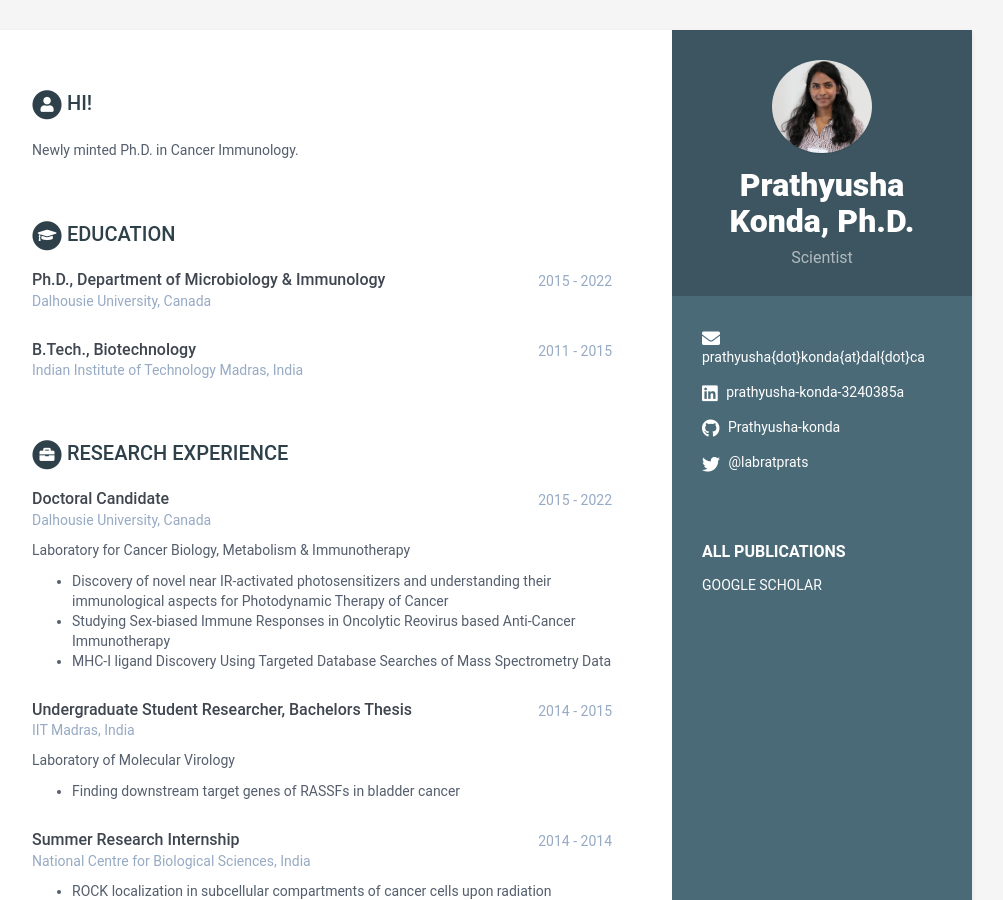
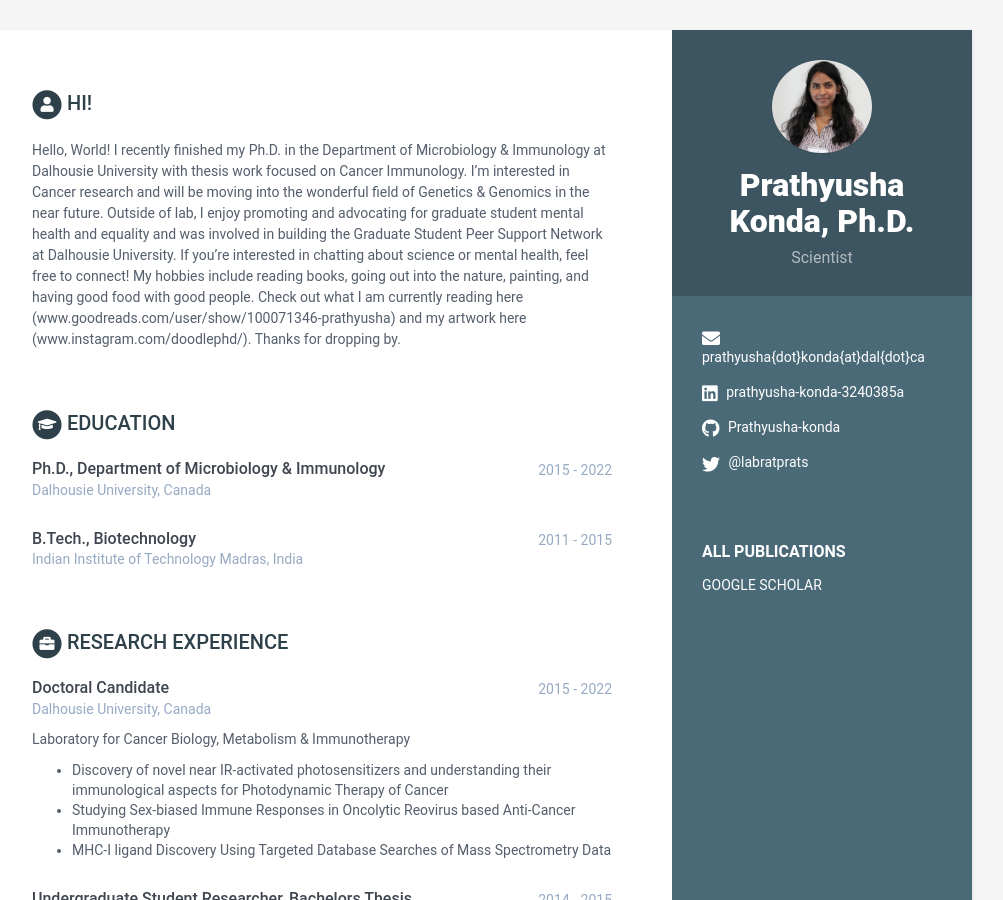
Before and after one commit to Prathyusha-konda/Website, a Jekyll site: the page built from index.html, in a window 1280 px wide and 900 px high. Shown: the whole window, without its empty margins (168-1171 px from the left). Built offline with Jekyll 4.4.1, drawn with Linux system fonts in a browser that asks for light colours.

Commit message:
Update data.yml

```diff
--- a/_data/data.yml
+++ b/_data/data.yml
@@ -22,7 +22,7 @@ sidebar:
 career-profile:
     title: Hi!
     summary: |
-      Newly minted Ph.D. in Cancer Immunology.
+      Hello, World! I recently finished my Ph.D. in the Department of Microbiology & Immunology at Dalhousie University with thesis work focused on Cancer Immunology. I'm interested in Cancer research and will be moving into the wonderful field of Genetics & Genomics in the near future. Outside of lab, I enjoy promoting and advocating for graduate student mental health and equality and was involved in building the Graduate Student Peer Support Network at Dalhousie University. If you're interested in chatting about science or mental health, feel free to connect! My hobbies include reading books, going out into the nature, painting, and having good food with good people. Check out what I am currently reading here (www.goodreads.com/user/show/100071346-prathyusha) and my artwork here (www.instagram.com/doodlephd/). Thanks for dropping by.
 education:
     - degree: Ph.D., Department of Microbiology & Immunology
       university: Dalhousie University, Canada
```
